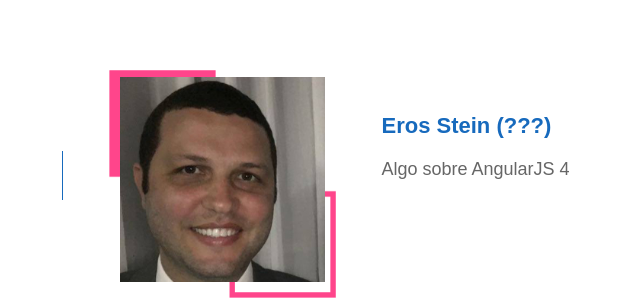
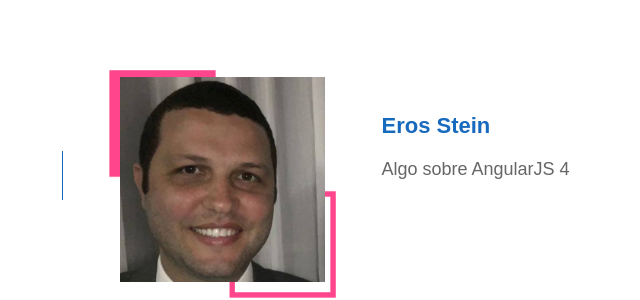
Before and after one commit to Dev-ES/deves-conf-2017, a website: page public/index.html in a window 1280 px wide. Shown: the part 3454-3754 px from the top of the page, 395-1035 px from the left. Drawn offline with nearby package versions, Linux system fonts and the light colour scheme; a script that the page names is missing; a web font is replaced by a local one.

Commit message:
Remove (???) from speaker

```diff
--- a/public/index.html
+++ b/public/index.html
@@ -299,7 +299,7 @@
                     </div>
                 </div>
                 <div class="speaker-details">
-                    <h3>Eros Stein (???)</h3>
+                    <h3>Eros Stein</h3>
                     <span></span>
                     <p>Algo sobre AngularJS 4</p>
                 </div>
--- a/src/scss/main.scss
+++ b/src/scss/main.scss
@@ -509,6 +509,7 @@ $fillTime: 0.3s;
     position:relative;
     text-align: center;
     width:100%;
+    overflow-x: hidden;
 
     h2 {
       margin-bottom: 30px;
```
Also changed, not shown: 1 other file.
